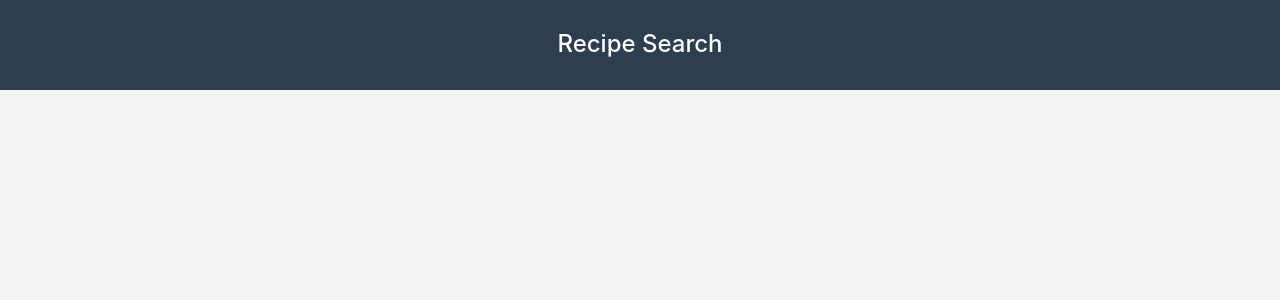
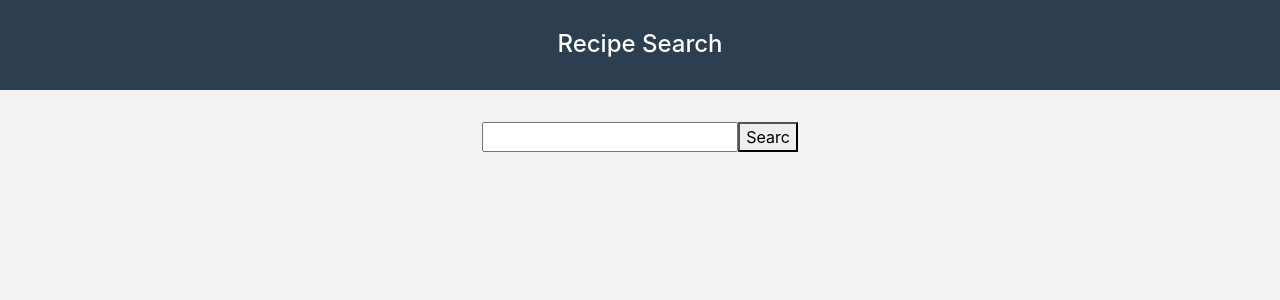
Before and after one commit to brunogeek9/recipe-app, a React (Create React App) app: page / in a window 1280 px wide. Shown: the top 300 px of the page. Built offline with nearby package versions, Linux system fonts and the light colour scheme.

Commit message:
criando o componente do formulario

```diff
--- a/src/App.js
+++ b/src/App.js
@@ -1,5 +1,6 @@
 import React, { Component } from 'react';
 import './App.css';
+import Form from "./components/Form";
 
 class App extends Component {
   render() {
@@ -8,6 +9,7 @@
         <header className="App-header">
           <h1 className="App-title">Recipe Search</h1>
         </header>
+        <Form/>
       </div>
     );
   }
--- /dev/null
+++ b/src/components/Form.js
@@ -0,0 +1,12 @@
+import React from 'react';
+
+const Form = () => (
+    <form>
+        <input type="text" />
+        <button>
+            Searc
+        </button>
+    </form>
+);
+
+export default Form;
```
